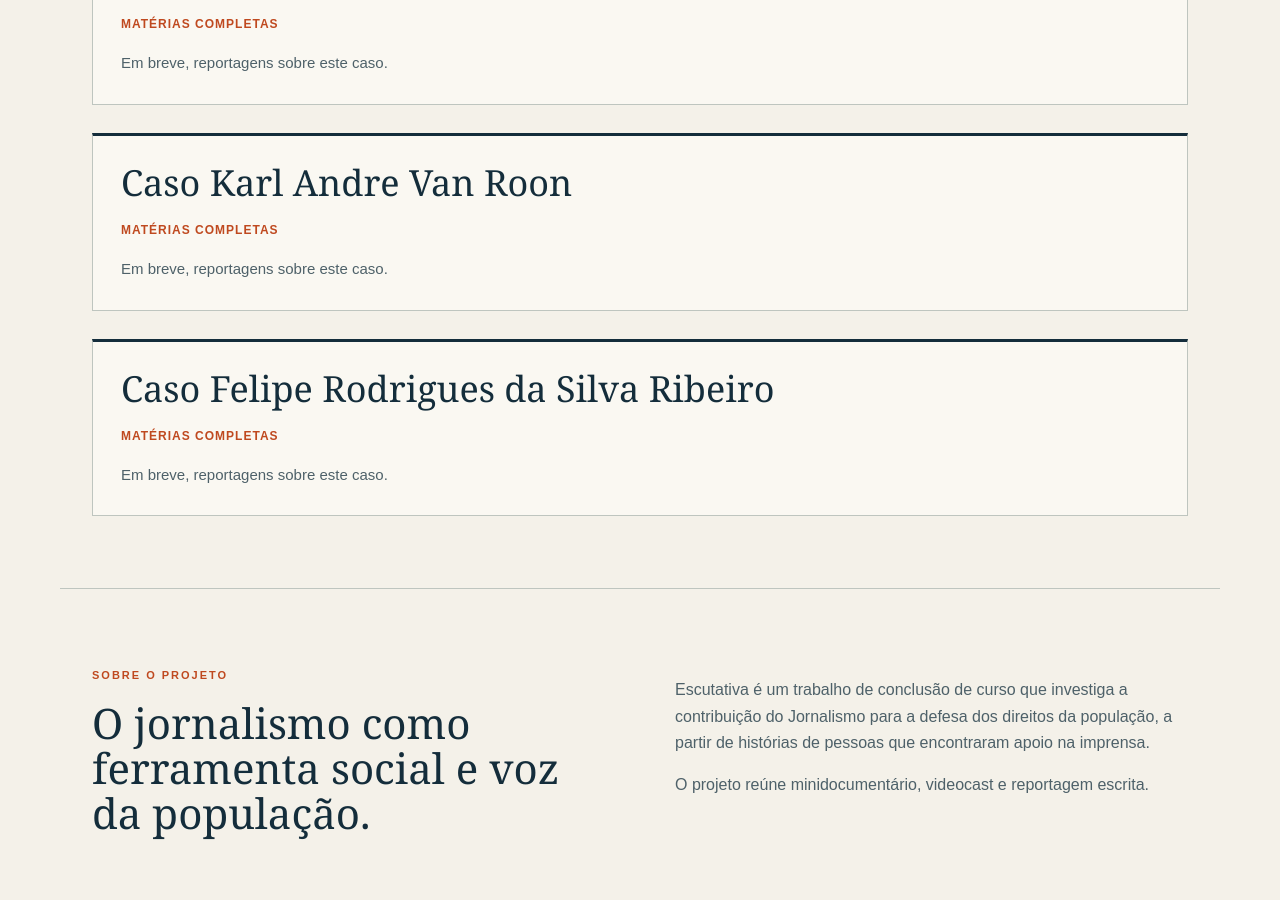
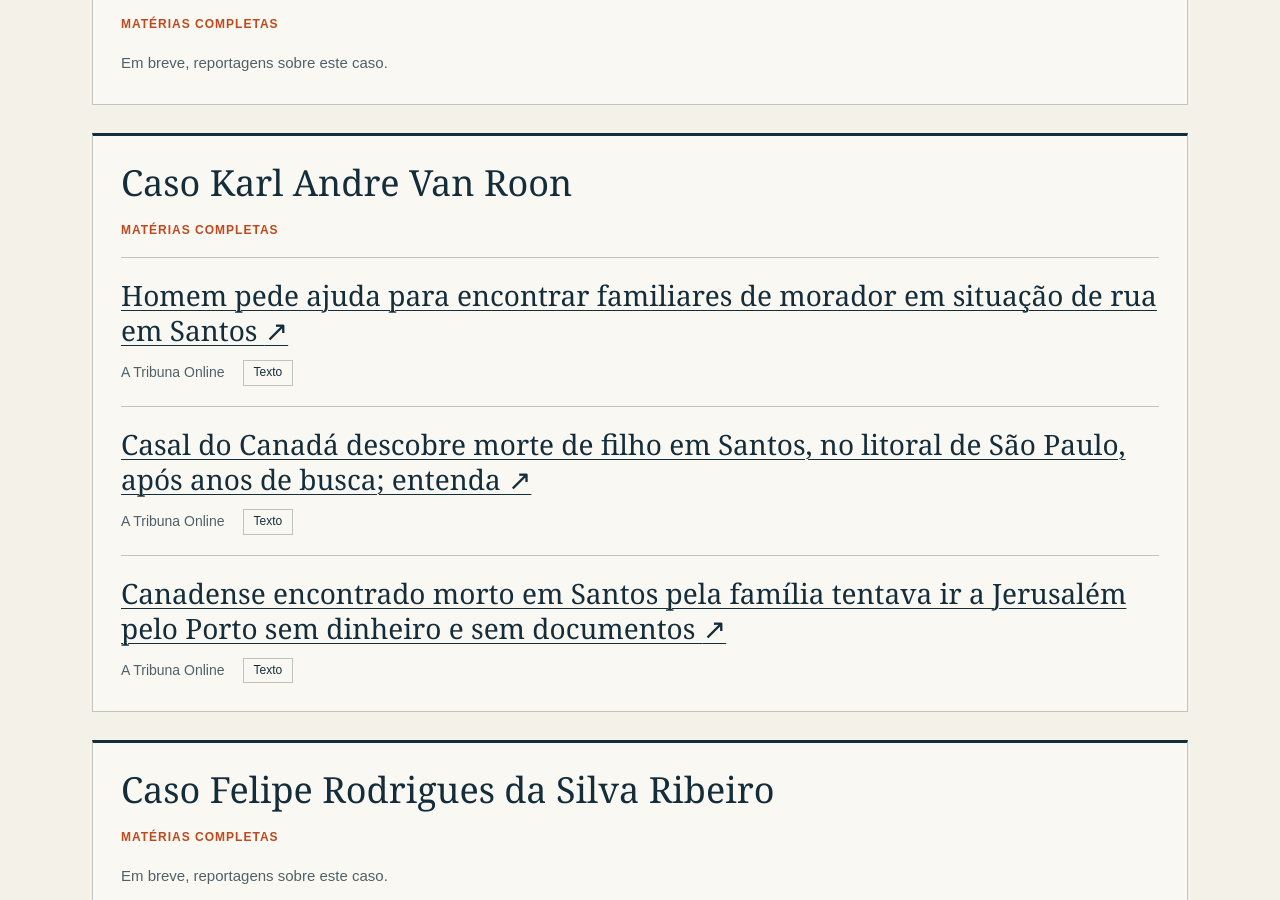
Before and after one commit to iarleyoliveira/ESCUTATIVA, a Jekyll site: the page built from index.html, in a window 1280 px wide and 900 px high, scrolled down 3527 px. Built offline with Jekyll 4.4.1, drawn with Linux system fonts in a browser that asks for light colours.

Commit message:
Publica três reportagens do caso Karl Andre Van Roon

```diff
--- a/_data/reportagens_casos.yml
+++ b/_data/reportagens_casos.yml
@@ -1 +1,19 @@
-reportagens: []
+reportagens:
+  - caso: Caso Karl Andre Van Roon
+    formato: Texto
+    title: "Homem pede ajuda para encontrar familiares de morador em situação de rua em Santos"
+    veiculo: A Tribuna Online
+    link: https://www.atribuna.com.br/cidades/santos/homem-pede-ajuda-para-encontrar-familiares-de-morador-em-situac-o-de-rua-em-santos-1.422289
+    published: true
+  - caso: Caso Karl Andre Van Roon
+    formato: Texto
+    title: "Casal do Canadá descobre morte de filho em Santos, no litoral de São Paulo, após anos de busca; entenda"
+    veiculo: A Tribuna Online
+    link: https://www.atribuna.com.br/cidades/santos/casal-do-canada-descobre-morte-de-filho-em-santos-no-litoral-de-s-o-paulo-apos-anos-de-busca-entenda-1.505718
+    published: true
+  - caso: Caso Karl Andre Van Roon
+    formato: Texto
+    title: "Canadense encontrado morto em Santos pela família tentava ir a Jerusalém pelo Porto sem dinheiro e sem documentos"
+    veiculo: A Tribuna Online
+    link: https://www.atribuna.com.br/cidades/santos/canadense-encontrado-morto-em-santos-pela-familia-tentava-ir-a-jerusalem-pelo-porto-sem-dinheiro-e-sem-documentos-1.506705
+    published: true
```
